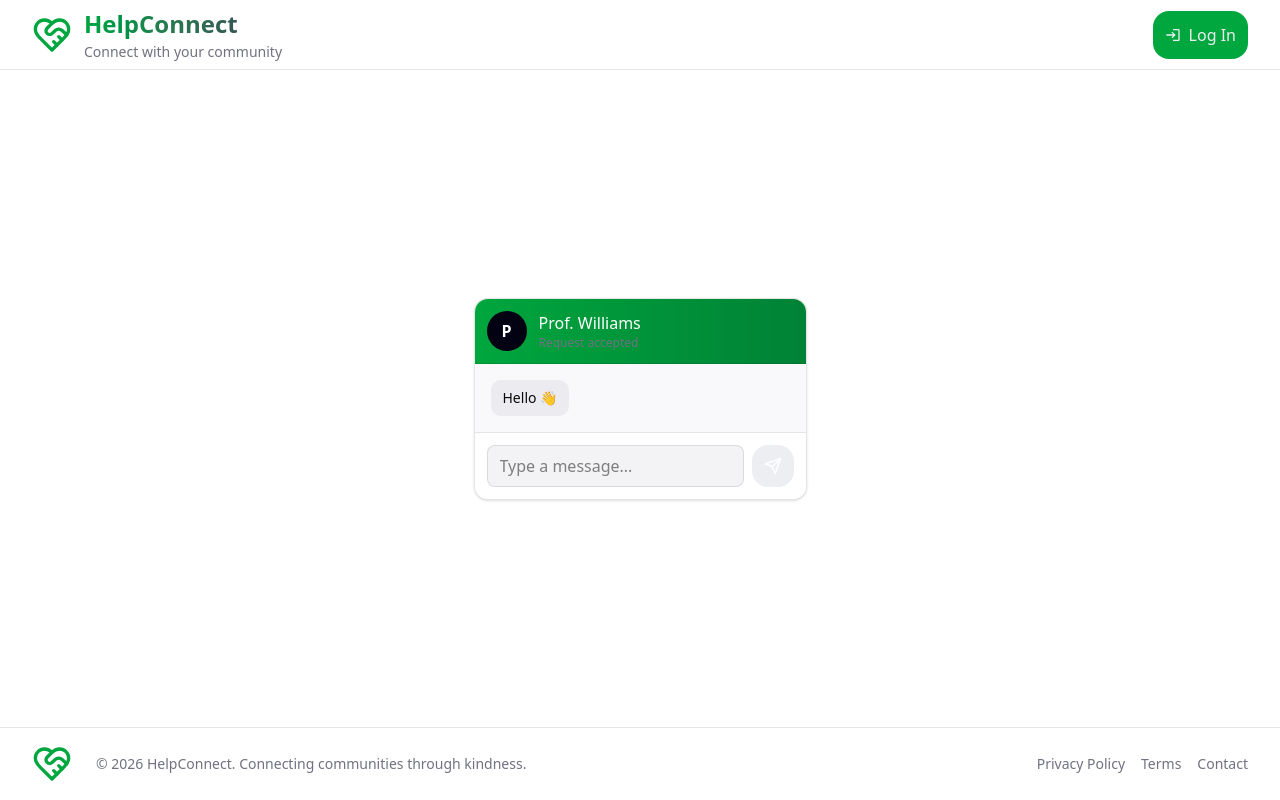
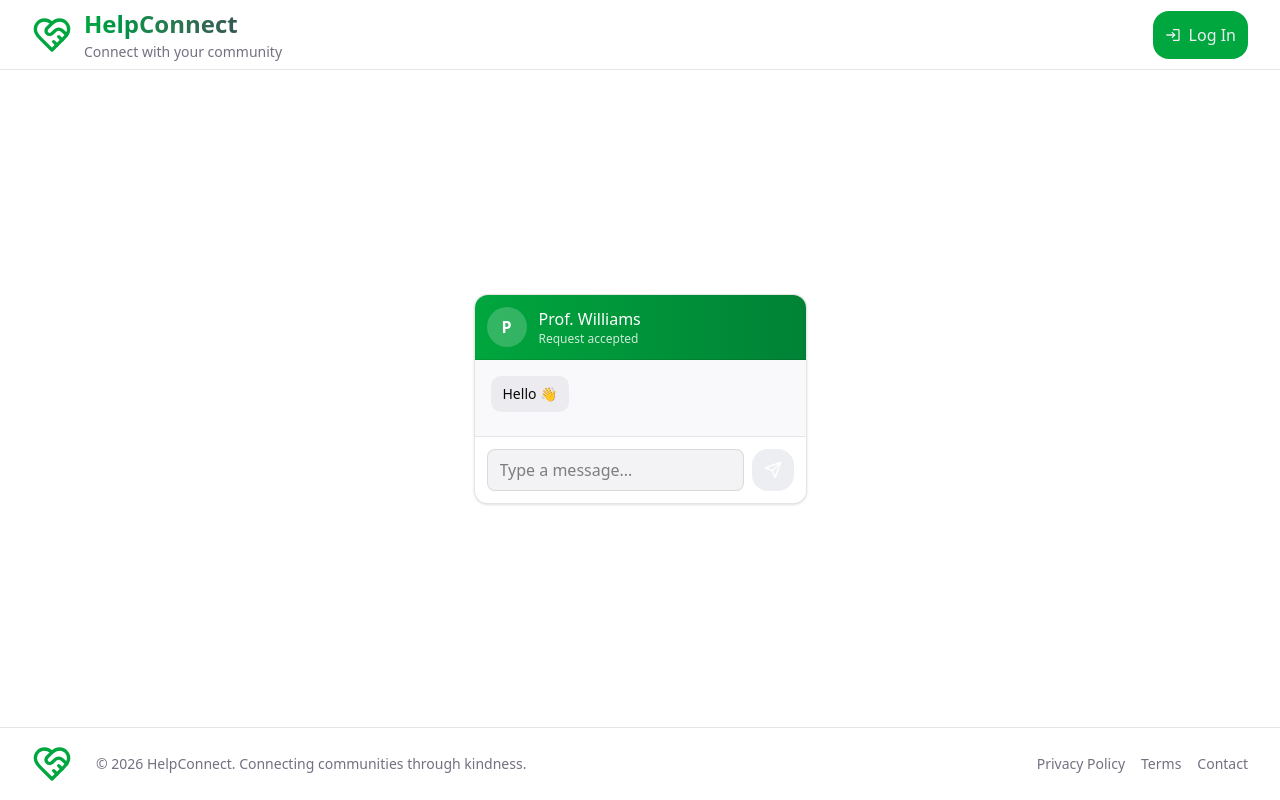
Before and after one commit to MiksuNy/web-project, a React (Vite) app in the folder frontend/: page /messages in a window 1280 px wide. Built offline with nearby package versions, Linux system fonts and the light colour scheme.

Commit message:
feat(chat): improve ChatBox layout and auto scroll

```diff
--- a/frontend/src/components/chat/ChatBox.jsx
+++ b/frontend/src/components/chat/ChatBox.jsx
@@ -1,40 +1,73 @@
-import { useState } from "react";
+//  React hooks — all in one import (FIX duplicate)
+import { useState, useRef, useEffect } from "react";
+
 import MessageBubble from "./MessageBubble";
 import ChatInput from "./ChatInput";
 
 export default function ChatBox() {
+
+  // message state — holds chat messages
   const [messages, setMessages] = useState([
     { id: 1, text: "Hello 👋", mine: false },
   ]);
 
+  // ref used for auto-scroll to bottom
+  const bottomRef = useRef(null);
+
+  // send handler — adds new message
   const send = (text) =>
     setMessages((m) => [...m, { id: Date.now(), text, mine: true }]);
 
+
+  // auto scroll when messages change (PRO behavior)
+  useEffect(() => {
+    bottomRef.current?.scrollIntoView({ behavior: "smooth" });
+  }, [messages]);
+
+
   return (
-    <div className="border border-border rounded-xl bg-card shadow-sm flex flex-col has-[520px] overflow-hidden">
+    //main chat container — themed + fixed height
+    <div className="border border-border rounded-xl bg-card shadow-sm flex flex-col `h-[520px]` overflow-hidden">
 
-      {/* --- Chat header with profile and status --- */}
-      {/* chat header — themed */}
+      {/* ========================= */}
+      {/* CHAT HEADER */}
+      {/* ========================= */}
       <div className="flex items-center gap-3 border-b border-border p-3 bg-linear-to-r from-green-600 to-green-700 text-white">
-        <div className="w-10 h-10 rounded-full bg-primary text-primary-foreground flex items-center justify-center font-bold">
+
+        {/* avatar circle */}
+        <div className="w-10 h-10 rounded-full bg-white/20 backdrop-blur flex items-center justify-center font-bold">
           P
         </div>
 
+        {/* name + status */}
         <div>
           <div className="font-medium">Prof. Williams</div>
-          <div className="text-xs text-muted-foreground">Request accepted</div>
+          <div className="text-xs text-white/80">Request accepted</div>
         </div>
+
       </div>
 
-      {/* messages */}
+
+      {/* ========================= */}
+      {/*  MESSAGE LIST */}
+      {/* ========================= */}
       <div className="flex-1 overflow-y-auto p-4 space-y-2 bg-muted/30">
 
         {messages.map((m) => (
           <MessageBubble key={m.id} {...m} />
         ))}
+
+        {/* invisible anchor for auto scroll */}
+        <div ref={bottomRef} />
+
       </div>
 
+
+      {/* ========================= */}
+      {/*  INPUT AREA */}
+      {/* ========================= */}
       <ChatInput onSend={send} />
+
     </div>
   );
 }
```
